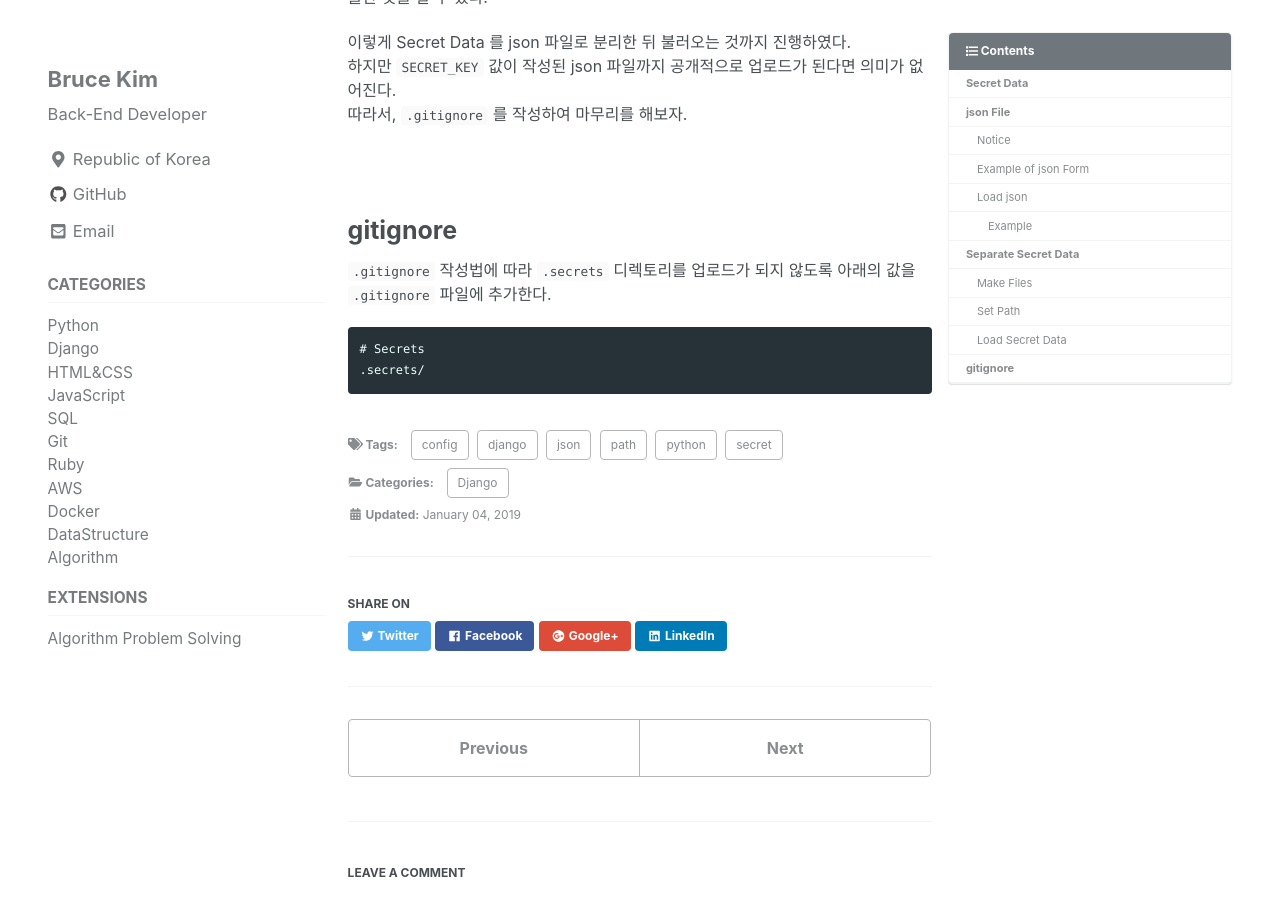
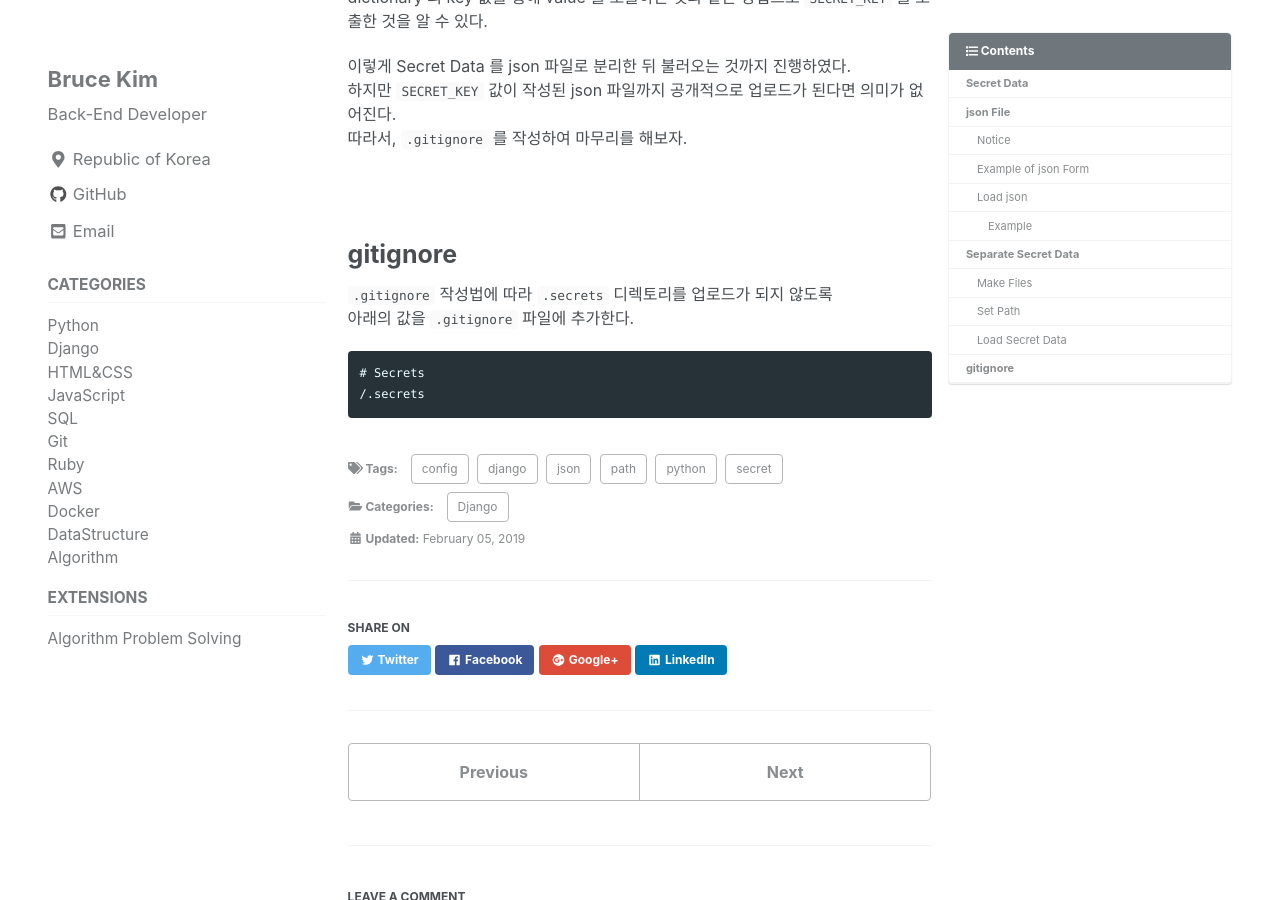
Before and after one commit to devbruce/devbruce.github.io, a Jekyll site: the page built from _posts/Django/2018-11-08-dj-12-separate+secret+data.md, in a window 1280 px wide and 900 px high, scrolled down 3428 px. Built offline with Jekyll 4.4.1, drawn with Linux system fonts in a browser that asks for light colours; cached includes are drawn as plain includes; nearby versions of some CDN libraries; comment, search, counter and statistics services are not loaded; some of the changed text lies outside the part shown.

Commit message:
Modify dj-12

````diff
--- a/_posts/Django/2018-11-08-dj-12-separate+secret+data.md
+++ b/_posts/Django/2018-11-08-dj-12-separate+secret+data.md
@@ -1,7 +1,7 @@
 ---
 title: "[Django] Separate Secret Data"
 excerpt:
-last_modified_at: 2019-01-04
+last_modified_at: 2019-02-05
 
 categories:
   - Django
@@ -22,7 +22,8 @@ tags:
 # Secret Data
 
 Django Project 를 공개적으로 배포할 때 노출되어서는 안되는 secret 값들이 존재한다.
-가장 쉬운예로 project 를 시작한 뒤 `settings.py` 를 살펴보면 `SECRET_KEY` 값을 확인할 수 있을 것이다. (주석에서도 노출에 주의를 주고있다.)
+가장 쉬운예로 project 를 시작한 뒤 `settings.py` 를 살펴보면 `SECRET_KEY` 값을 확인할 수 있을 것이다.
+(주석에서도 노출에 주의를 주고있다.)
 이러한 secret 값을 따로 분리해서 관리하는 방법을 아래에 작성하였다.
 
 <br><br>
@@ -165,9 +166,10 @@ dictionary 의 key 값을 통해 value 를 호출하는 것과 같은 방법으
 
 # gitignore
 
-`.gitignore` 작성법에 따라 `.secrets` 디렉토리를 업로드가 되지 않도록 아래의 값을 `.gitignore` 파일에 추가한다.
+`.gitignore` 작성법에 따라 `.secrets` 디렉토리를 업로드가 되지 않도록
+아래의 값을 `.gitignore` 파일에 추가한다.
 
 ```
 # Secrets
-.secrets/
+/.secrets
 ```
````
